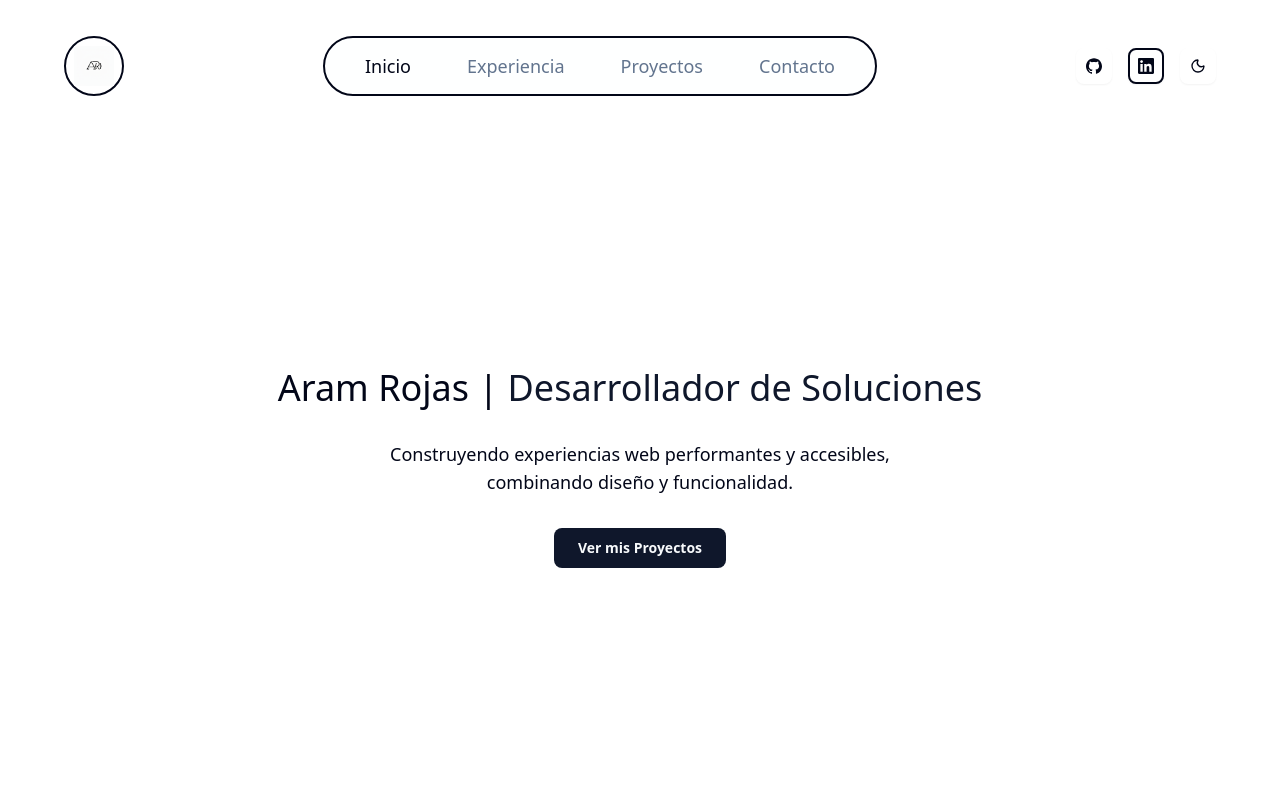
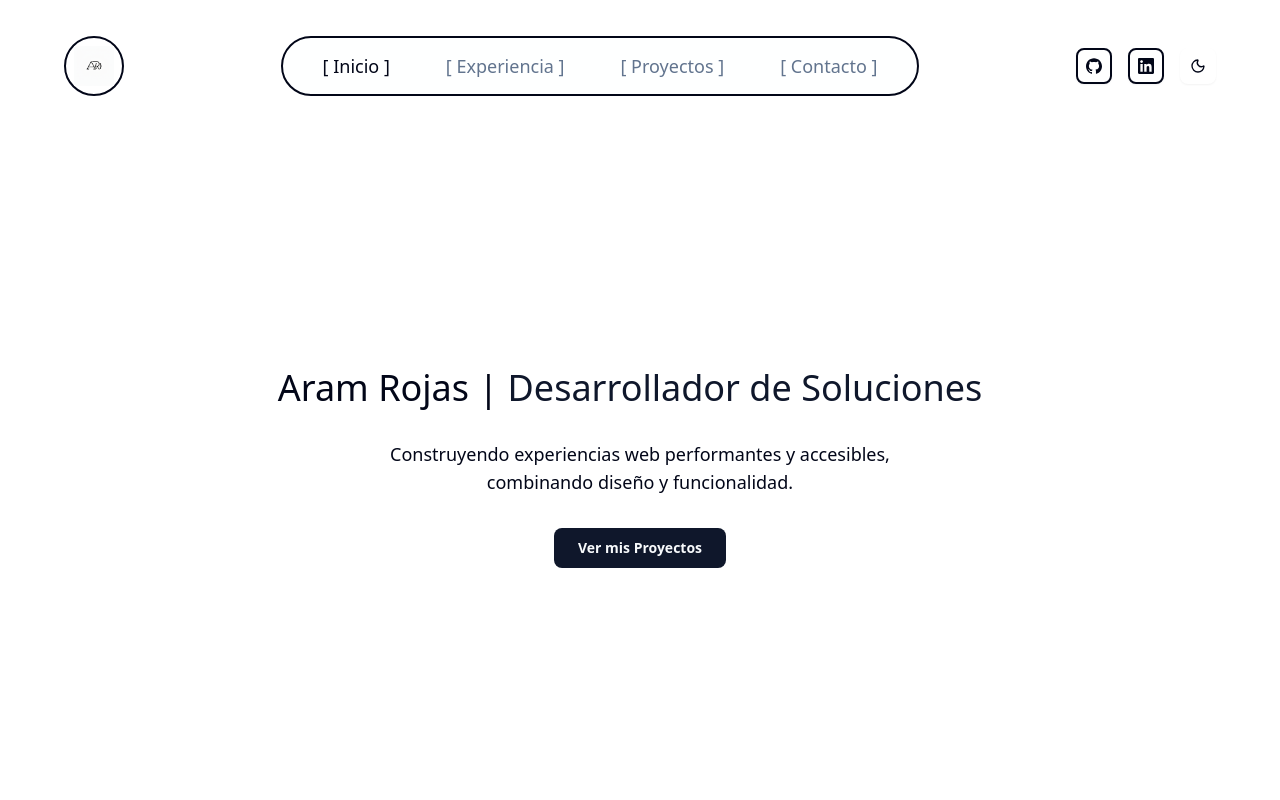
Before and after one commit to aramrojas11/portafolio_aram_rojas, a Next.js app: page / in a window 1280 px wide. Shown: the top 800 px of the page. Built offline with nearby package versions, Linux system fonts and the light colour scheme.

Commit message:
Solucionando next/image

```diff
--- a/components/Header.tsx
+++ b/components/Header.tsx
@@ -1,35 +1,35 @@
 // app/components/Header.tsx
 import Link from 'next/link';
 import { ThemeToggle } from './ThemeToggle';
+import Image from 'next/image'; // <-- 1. IMPORTA Image
 import { Button } from '@/components/ui/button';
 import { SiGithub, SiLinkedin } from 'react-icons/si';
 
 export function Header() {
   return (
     <header className="sticky top-0 z-50 w-full p-4 sm:px-8">
-      {/*
-        Ajustes de altura:
-        - Agregamos 'items-center' para centrar todo verticalmente.
-      */}
       <nav className="flex items-center justify-between max-w-6xl mx-auto">
-
-        {/* Logo (Tamaño 60px y borde invertido) */}
+        {/* Logo (Ahora con next/image) */}
         <Link
           href="/"
-          className="flex h-[60px] w-[60px] items-center justify-center rounded-full border-2 border-foreground transition-transform hover:scale-105 overflow-hidden" // <-- CLASES MODIFICADAS
+          className="flex h-[60px] w-[60px] items-center justify-center rounded-full border-2 border-foreground transition-transform hover:scale-105 overflow-hidden"
           aria-label="Volver al inicio"
         >
           {/* Logo para Modo Claro */}
-          <img
-            src="/LogoWhite.png"
+          <Image // <-- 2. REEMPLAZA <img>
+            src="/LogoWhite.png" //
             alt="Logo"
-            className="h-10 w-10 object-contain dark:hidden" // <-- TAMAÑO CORREGIDO
+            width={40}  // <-- 3. AÑADE width (h-10 = 40px)
+            height={40} // <-- 4. AÑADE height (w-10 = 40px)
+            className="object-contain dark:hidden" // <-- 5. QUITA h-10 y w-10
           />
           {/* Logo para Modo Oscuro */}
-          <img
-            src="/LogoBlack.png"
+          <Image // <-- 2. REEMPLAZA <img>
+            src="/LogoBlack.png" //
             alt="Logo"
-            className="hidden h-10 w-10 object-contain dark:block" // <-- TAMAÑO CORREGIDO
+            width={40}  // <-- 3. AÑADE width
+            height={40} // <-- 4. AÑADE height
+            className="hidden object-contain dark:block" // <-- 5. QUITA h-10 y w-10
           />
         </Link>
 
@@ -39,23 +39,23 @@ export function Header() {
         >
           {/* Botones más grandes */}
           <Button asChild variant="ghost" className="rounded-full font-medium text-lg px-6 py-3">
-            <Link href="#inicio">Inicio</Link>
+            <Link href="#inicio">[ Inicio ]</Link>
           </Button>
           <Button asChild variant="ghost" className="rounded-full text-muted-foreground text-lg px-6 py-3">
-            <Link href="#experiencia">Experiencia</Link>
+            <Link href="#experiencia">[ Experiencia ]</Link>
           </Button>
           <Button asChild variant="ghost" className="rounded-full text-muted-foreground text-lg px-6 py-3">
-            <Link href="#proyectos">Proyectos</Link>
+            <Link href="#proyectos">[ Proyectos ]</Link>
           </Button>
           <Button asChild variant="ghost" className="rounded-full text-muted-foreground text-lg px-6 py-3">
-            <Link href="#contacto">Contacto</Link>
+            <Link href="#contacto">[ Contacto ]</Link>
           </Button>
         </div>
 
         {/* Iconos Sociales y Tema (Alineados y más grandes) */}
         <div className="flex h-[100px] items-center gap-4">
           {/* Botones de ícono más grandes (56px) */}
-          <Button asChild variant="outline" size="icon" className="h-56px w-56px border-2 border-white">
+          <Button asChild variant="outline" size="icon" className="h-56px w-56px border-2 border-foreground">
             <a
               href="https://github.com/tu-usuario" // Reemplaza con tu URL
               target="_blank"
```
